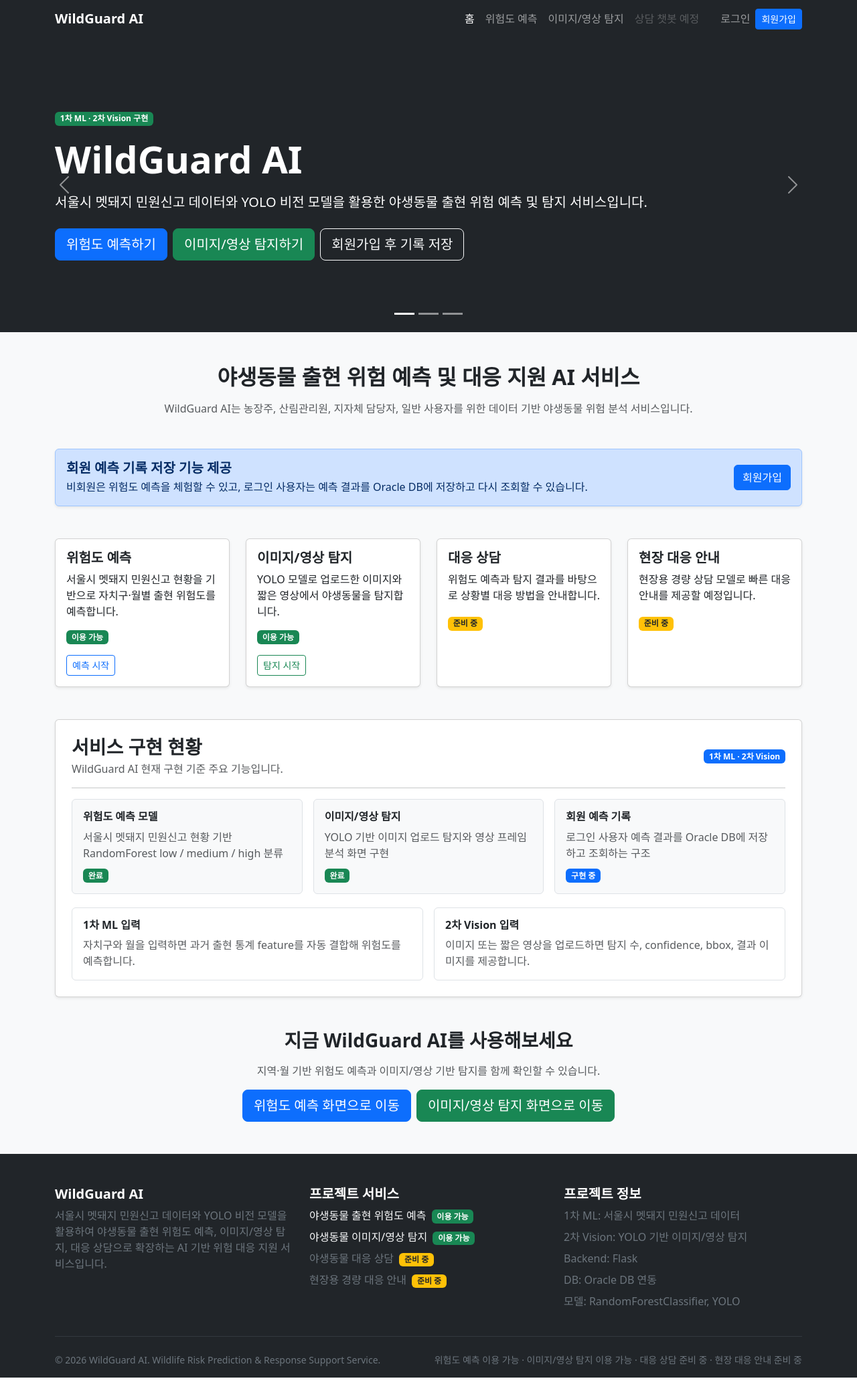
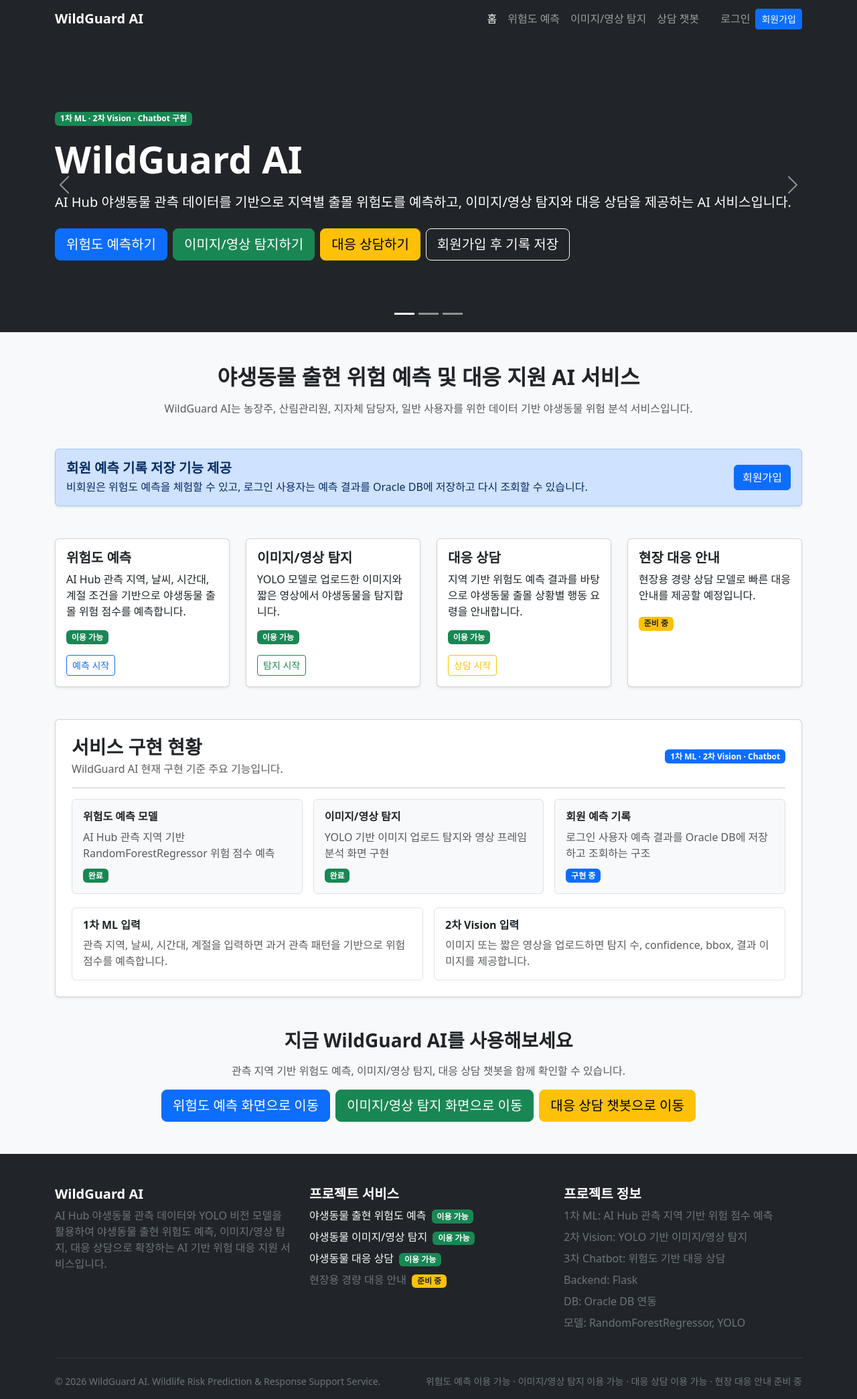
Before and after one commit to niabluelake/wildguard-ai, a Flask app: page / in a window 1280 px wide. Shown: the whole page at 67% size. Before the commit the page ends 2057 px from the top, so only its background shows below. Run offline with Flask 3, Linux system fonts and the light colour scheme.

Commit message:
feat: update main page for chatbot

```diff
--- a/templates/index.html
+++ b/templates/index.html
@@ -38,7 +38,7 @@
                 {% endif %}
 
                 <li class="nav-item">
-                    <a class="nav-link disabled" href="#">상담 챗봇 예정</a>
+                    <a class="nav-link" href="/chat">상담 챗봇</a>
                 </li>
 
                 <li class="nav-item ms-lg-3">
@@ -75,11 +75,11 @@
             <div class="carousel-item active">
                 <div class="bg-dark text-white d-flex align-items-center" style="height: 440px;">
                     <div class="container">
-                        <span class="badge bg-success mb-3">1차 ML · 2차 Vision 구현</span>
+                        <span class="badge bg-success mb-3">1차 ML · 2차 Vision · Chatbot 구현</span>
                         <h1 class="display-4 fw-bold">WildGuard AI</h1>
                         <p class="lead mt-3">
-                            서울시 멧돼지 민원신고 데이터와 YOLO 비전 모델을 활용한
-                            야생동물 출현 위험 예측 및 탐지 서비스입니다.
+                            AI Hub 야생동물 관측 데이터를 기반으로 지역별 출몰 위험도를 예측하고,
+                            이미지/영상 탐지와 대응 상담을 제공하는 AI 서비스입니다.
                         </p>
 
                         <div class="d-flex flex-column flex-sm-row gap-2 mt-4">
@@ -88,6 +88,9 @@
                             </a>
                             <a href="/vision" class="btn btn-success btn-lg">
                                 이미지/영상 탐지하기
+                            </a>
+                            <a href="/chat" class="btn btn-warning btn-lg">
+                                대응 상담하기
                             </a>
 
                             {% if session.get("user_id") %}
@@ -108,10 +111,10 @@
                 <div class="bg-success text-white d-flex align-items-center" style="height: 440px;">
                     <div class="container">
                         <span class="badge bg-light text-success mb-3">Risk Prediction</span>
-                        <h1 class="display-5 fw-bold">자치구·월별 멧돼지 출현 위험도 예측</h1>
+                        <h1 class="display-5 fw-bold">AI Hub 관측 지역 기반 야생동물 위험도 예측</h1>
                         <p class="lead mt-3">
-                            서울시 멧돼지 민원신고 현황을 기반으로 자치구, 월, 계절,
-                            과거 출현 통계 feature를 활용해 위험도를 예측합니다.
+                            AI Hub 야생동물 관측 지역, 날씨, 시간대, 계절 정보를 기반으로
+                            해당 조건의 야생동물 출몰 위험 점수를 예측합니다.
                         </p>
                         <a href="/risk" class="btn btn-light btn-lg mt-3">
                             위험도 예측 화면으로 이동
@@ -184,7 +187,7 @@
                 <div class="card-body d-flex flex-column">
                     <h5 class="card-title fw-bold">위험도 예측</h5>
                     <p class="card-text">
-                        서울시 멧돼지 민원신고 현황을 기반으로 자치구·월별 출현 위험도를 예측합니다.
+                        AI Hub 관측 지역, 날씨, 시간대, 계절 조건을 기반으로 야생동물 출몰 위험 점수를 예측합니다.
                     </p>
                     <span class="badge bg-success align-self-start">이용 가능</span>
                     <div class="mt-auto">
@@ -215,12 +218,17 @@
 
         <div class="col-md-3">
             <div class="card h-100 shadow-sm">
-                <div class="card-body">
+                <div class="card-body d-flex flex-column">
                     <h5 class="card-title fw-bold">대응 상담</h5>
                     <p class="card-text">
-                        위험도 예측과 탐지 결과를 바탕으로 상황별 대응 방법을 안내합니다.
+                        지역 기반 위험도 예측 결과를 바탕으로 야생동물 출몰 상황별 행동 요령을 안내합니다.
                     </p>
-                    <span class="badge bg-warning text-dark">준비 중</span>
+                    <span class="badge bg-success align-self-start">이용 가능</span>
+                    <div class="mt-auto">
+                        <a href="/chat" class="btn btn-sm btn-outline-warning mt-3">
+                            상담 시작
+                        </a>
+                    </div>
                 </div>
             </div>
         </div>
@@ -247,7 +255,7 @@
                         WildGuard AI 현재 구현 기준 주요 기능입니다.
                     </p>
                 </div>
-                <span class="badge bg-primary mt-3 mt-md-0">1차 ML · 2차 Vision</span>
+                <span class="badge bg-primary mt-3 mt-md-0">1차 ML · 2차 Vision · Chatbot</span>
             </div>
 
             <hr>
@@ -257,7 +265,7 @@
                     <div class="border rounded p-3 h-100 bg-light">
                         <h6 class="fw-bold">위험도 예측 모델</h6>
                         <p class="text-muted mb-2">
-                            서울시 멧돼지 민원신고 현황 기반 RandomForest low / medium / high 분류
+                            AI Hub 관측 지역 기반 RandomForestRegressor 위험 점수 예측
                         </p>
                         <span class="badge bg-success">완료</span>
                     </div>
@@ -289,7 +297,7 @@
                     <div class="border rounded p-3 h-100">
                         <h6 class="fw-bold">1차 ML 입력</h6>
                         <p class="text-muted mb-0">
-                            자치구와 월을 입력하면 과거 출현 통계 feature를 자동 결합해 위험도를 예측합니다.
+                            관측 지역, 날씨, 시간대, 계절을 입력하면 과거 관측 패턴을 기반으로 위험 점수를 예측합니다.
                         </p>
                     </div>
                 </div>
@@ -309,11 +317,12 @@
     <section class="text-center">
         <h3 class="fw-bold mb-3">지금 WildGuard AI를 사용해보세요</h3>
         <p class="text-muted">
-            지역·월 기반 위험도 예측과 이미지/영상 기반 탐지를 함께 확인할 수 있습니다.
+            관측 지역 기반 위험도 예측, 이미지/영상 탐지, 대응 상담 챗봇을 함께 확인할 수 있습니다.
         </p>
         <div class="d-flex flex-column flex-sm-row justify-content-center gap-2">
             <a href="/risk" class="btn btn-primary btn-lg">위험도 예측 화면으로 이동</a>
             <a href="/vision" class="btn btn-success btn-lg">이미지/영상 탐지 화면으로 이동</a>
+            <a href="/chat" class="btn btn-warning btn-lg">대응 상담 챗봇으로 이동</a>
         </div>
     </section>
 
@@ -326,7 +335,7 @@
             <div class="col-md-4">
                 <h5 class="fw-bold">WildGuard AI</h5>
                 <p class="text-secondary">
-                    서울시 멧돼지 민원신고 데이터와 YOLO 비전 모델을 활용하여
+                    AI Hub 야생동물 관측 데이터와 YOLO 비전 모델을 활용하여
                     야생동물 출현 위험도 예측, 이미지/영상 탐지, 대응 상담으로 확장하는
                     AI 기반 위험 대응 지원 서비스입니다.
                 </p>
@@ -348,10 +357,10 @@
                         </a>
                     </li>
                     <li class="mb-2">
-                        <span class="text-secondary">
+                        <a href="/chat" class="text-decoration-none text-light">
                             야생동물 대응 상담
-                            <span class="badge bg-warning text-dark ms-1">준비 중</span>
-                        </span>
+                            <span class="badge bg-success ms-1">이용 가능</span>
+                        </a>
                     </li>
                     <li class="mb-2">
                         <span class="text-secondary">
@@ -365,11 +374,12 @@
             <div class="col-md-4">
                 <h5 class="fw-bold">프로젝트 정보</h5>
                 <ul class="list-unstyled text-secondary">
-                    <li class="mb-2">1차 ML: 서울시 멧돼지 민원신고 데이터</li>
+                    <li class="mb-2">1차 ML: AI Hub 관측 지역 기반 위험 점수 예측</li>
                     <li class="mb-2">2차 Vision: YOLO 기반 이미지/영상 탐지</li>
+                    <li class="mb-2">3차 Chatbot: 위험도 기반 대응 상담</li>
                     <li class="mb-2">Backend: Flask</li>
                     <li class="mb-2">DB: Oracle DB 연동</li>
-                    <li class="mb-2">모델: RandomForestClassifier, YOLO</li>
+                    <li class="mb-2">모델: RandomForestRegressor, YOLO</li>
                 </ul>
             </div>
 
@@ -382,7 +392,7 @@
                 © 2026 WildGuard AI. Wildlife Risk Prediction & Response Support Service.
             </small>
             <small class="text-secondary">
-                위험도 예측 이용 가능 · 이미지/영상 탐지 이용 가능 · 대응 상담 준비 중 · 현장 대응 안내 준비 중
+                위험도 예측 이용 가능 · 이미지/영상 탐지 이용 가능 · 대응 상담 이용 가능 · 현장 대응 안내 준비 중
             </small>
         </div>
     </div>
```
